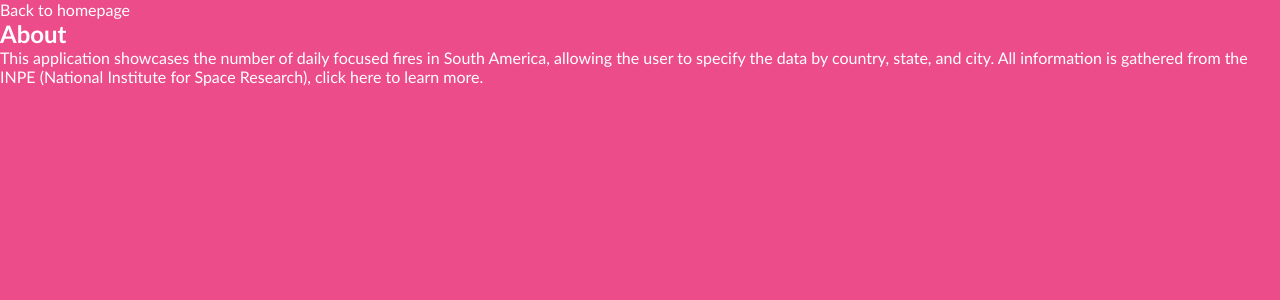
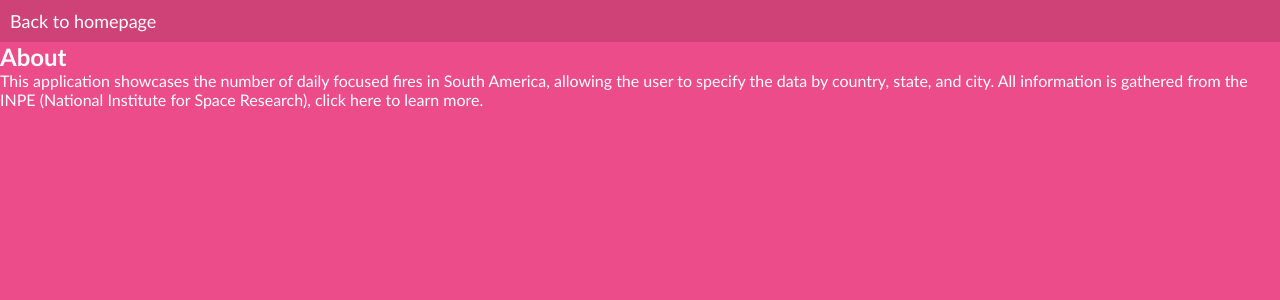
Before and after one commit to Gopxfs/fire-data-app, a React (Create React App) app: page /about in a window 1280 px wide. Shown: the top 300 px of the page. Built offline with nearby package versions, Linux system fonts and the light colour scheme.

Commit message:
Add style to back to homepage button

```diff
--- a/src/style/partials/_general.scss
+++ b/src/style/partials/_general.scss
@@ -16,3 +16,12 @@ body {
 .hidden {
   display: none;
 }
+
+.backToHomepage {
+  background-color: $darkPink;
+  padding: 10px;
+
+  a {
+    font-size: 18px;
+  }
+}
```
